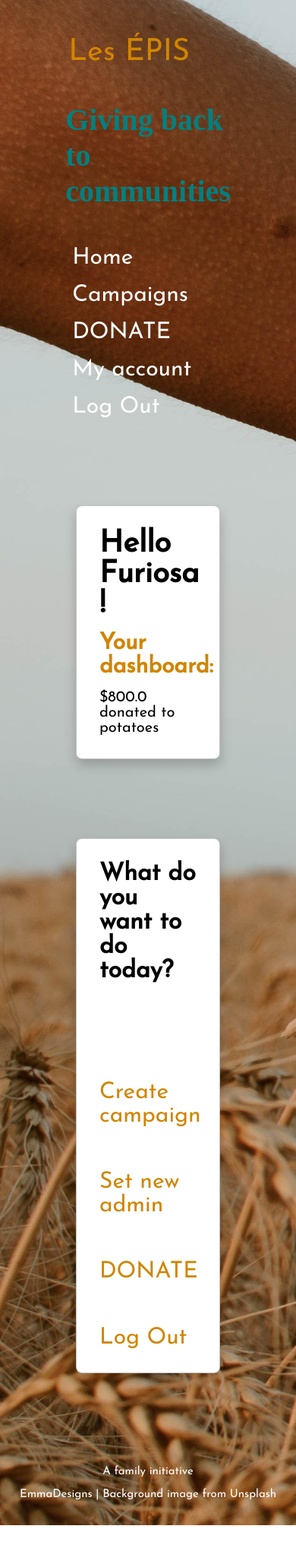
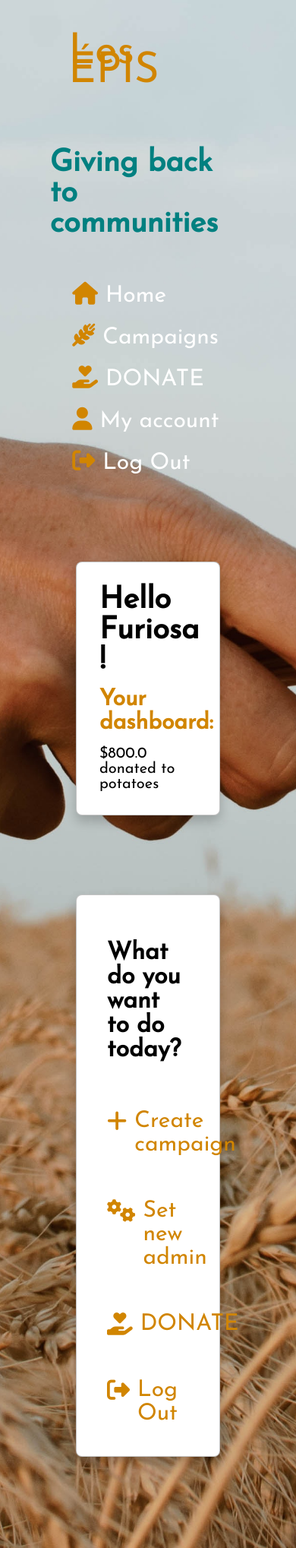
Before and after one commit to this-is-emma/epis, a Flask app: page /user_account in a window 390 px wide. Shown: the top 2037 px of the page at 76% size. Before the commit the page ends 2007 px from the top, so only its background shows below. Run offline with Flask 2, Linux system fonts and the light colour scheme; a user stored in the database is signed in; data comes from the database, SQL or seed files in the repository; both versions use the stored data as it was after the commit; some libraries are stand-ins or nearby versions; some web fonts are replaced.

Commit message:
cosmetics

```diff
--- a/foundation_app/static/styles.css
+++ b/foundation_app/static/styles.css
@@ -92,10 +92,10 @@
   }
   .flash-message {
     background-color: white;
-    padding-top: 25px;
+    padding-top: 20px;
     text-align: center;
     font-size: 30px;
-    color: green;
+    color: teal;
   }
 
   .content {
@@ -170,8 +170,8 @@
 
 .campaign-details {
     text-align: left;
-    padding: 2.5em;
-    padding-left: 3.5em;
+    margin: 50px 40px;
+    padding: 30px;
     display: flex;
     flex-direction: column;
     gap: 1.5em;
@@ -192,12 +192,20 @@
     font-weight: bold;
 }
 
-.campaign-details a, .user-actions a{
+.campaign-details a{
     text-decoration: none;
     color: rgb(209, 133, 0);
     transition: all 1s ease-out;
     font-size: 30px;
 }
+
+/*Single image in campaign detail*/
+.campaign-detail-img {
+  width: 500px;
+  height: 500px;
+}
+
+
 
 .campaign-details a:hover, .user-actions a:hover{
     color: rgb(255, 77, 0);
@@ -226,6 +234,7 @@
     transition: all 1.2s ease;
 }
 
+/*User-account: DASHBOARD */
 .user-account{
     display: flex;
     flex-direction: column;
@@ -252,6 +261,7 @@
     color:rgb(209, 133, 0);
 }
 
+/* User_account: User-action links ('What do you want to do today section)*/
 .user-actions{
   display: flex;
   flex-direction: row;
@@ -259,9 +269,38 @@
   border-radius: 8px;
   box-shadow: 0 8px 15px rgba(0, 0, 0, 0.2);
   margin: 40px 40px;
-    padding: 30px;
-    gap: 3.5em;
+  padding:  40px;
+  gap: 1em;
   background: rgb(255, 255, 255);
+}
+
+.user-actions-links{
+  display: flex;
+  flex-direction: row;
+  padding-top: 3.5vh;
+  height: auto;
+  gap: 0.5em;
+}
+
+.user-actions h1 {
+  padding-top: 20px;
+}
+
+.user-actions a{
+  display: flex;
+  flex-direction: row;
+  text-decoration: none;
+  color: rgb(209, 133, 0);
+  transition: all 1s ease-out;
+  font-size: 30px;
+}
+
+/*Mobile icons*/
+#mobile-icons{
+  visibility: hidden;
+  color:rgb(209, 133, 0);
+  margin-right: 5px;
+  padding-right: 5px;
 }
 
 /* form errors */
@@ -282,16 +321,32 @@
 }
 
 
-@media screen and (max-width: 960px) {
+@media only screen and (max-width: 1024px) {
+
+  /*Mobile icons*/
+  #mobile-icons{
+    visibility: visible;
+    color:rgb(209, 133, 0);
+    margin-right: 5px;
+    padding-right: 5px;
+  }
 
   body {
     margin: 0;
     font-family: "Josefin Sans";
     font-weight: lighter;
     background-image: url('bg.jpg');
+    background-position: center center;
     background-size: cover;
     background-repeat: no-repeat;
-      position: relative;
+  }
+
+  .header h2 {
+    font-family: "Josefin Sans";
+    font-size: 5em;
+    margin-bottom: 40px;
+    margin-left: -5px;
+    color: teal;
   }
 
   .header {
@@ -303,6 +358,7 @@
     justify-content: none;
     font-weight: lighter;
     gap:0.5em;
+    font-size: 0.5em;
   }
 
   .header > :last-child {
@@ -314,12 +370,14 @@
   .header > :first-child{
     margin-top: 30px;
     margin-left: -5px;
+    margin-bottom: 40px;
     align-self: flex-start;
     font-weight: lighter;
     color: rgb(209, 133, 0);
-        font-size: 2.5em;
+    font-size: 7em;
   }
 
+  /*content div from base.html*/
   .content {
     color:black;
     margin: 25px;
@@ -327,7 +385,7 @@
     display: flex;
     flex-direction: column;
     gap: 20px;
-        font-size: 20px;
+    font-size: 1.2em;
   }
 
   .user-actions{
@@ -337,8 +395,30 @@
     border-radius: 8px;
     box-shadow: 0 8px 15px rgba(0, 0, 0, 0.2);
     margin: 40px 40px;
-        padding: 30px;
-        gap: 3.5em;
+    padding: 40px;
+    gap: 0.5em;
     background: rgb(255, 255, 255);
   }
+
+  .user-actions-links{
+    display: flex;
+    flex-direction: column;
+    height: auto;
+    gap: 3.5em;
   }
+
+  /*User-account: DASHBOARD */
+  .user-account{
+    display: flex;
+    flex-direction: column;
+    margin: 10px;
+    padding:20px;
+    gap: 1.5em;
+  }
+
+  /*Single image in campaign detail*/
+  .campaign-detail-img {
+    width: auto;
+    height: auto;
+  }
+}
--- a/foundation_app/templates/base.html
+++ b/foundation_app/templates/base.html
@@ -4,30 +4,31 @@
         <title>Les ÉPIS</title>
         <link rel="stylesheet" href="https://fonts.googleapis.com/css?family=Josefin Sans">
         <link rel="stylesheet" href="https://fonts.googleapis.com/css?family=League Script">
+        <script src="https://kit.fontawesome.com/f98920d462.js" crossorigin="anonymous"></script>
         <link rel="stylesheet" href="../static/styles.css">
     </head>
     <body>
       <header class="header">
-        <a href="/">Les ÉPIS</a>
+        <a href="/"></span> Les ÉPIS</a>
         <h2>Giving back to communities</h2>
         <div class="'navbar">
           {% if current_user.is_authenticated %}
-          <a href="/">Home</a>
-          <a href="/campaigns">Campaigns</a>
-          <a href="/donate">DONATE</a>
-          <a href="/user_account">My account</a>
-          <a href="/logout">Log Out</a>
+          <a href="/"><span id="mobile-icons" class="fa-solid fa-house"></span>Home</a>
+          <a href="/campaigns"><span id="mobile-icons" class="fa-solid fa-wheat-awn"></span>Campaigns</a>
+          <a href="/donate"><span id="mobile-icons" class="fa-solid fa-hand-holding-heart"></span>DONATE</a>
+          <a href="/user_account"><span id="mobile-icons" class="fa-solid fa-user"></span>My account</a>
+          <a href="/logout"><span id="mobile-icons" class="fa-solid fa-right-from-bracket"></span>Log Out</a>
           {% elif current_user.is_authenticated and current_user.is_admin%}
-          <a href="/">Home</a>
-          <a href="/donate">DONATE</a>
-          <a href="/user_account">My account</a>
-          <a href="/logout">Log Out</a>
+          <a href="/"><span id="mobile-icons" class="fa-solid fa-house"></span>Home</a>
+          <a href="/donate"><span id="mobile-icons" class="fa-solid fa-hand-holding-heart"></span>DONATE</a>
+          <a href="/user_account"><span id="mobile-icons" class="fa-solid fa-user"></span>My account</a>
+          <a href="/logout"><span id="mobile-icons" class="fa-solid fa-right-from-bracket"></span>Log Out</a>
           <a href="/new_campaign">Create a campaign</a>
           {% else %}
-          <a href="/">Home</a>
-            <a href="/campaigns">Campaigns</a>
-            <a href="/login">Log in</a>
-            <a href="/signup">Sign up as a donor</a>
+            <a href="/"><span id="mobile-icons" class="fa-solid fa-house"></span>Home</a>
+            <a href="/campaigns"><span id="mobile-icons" class="fa-solid fa-wheat-awn"></span>Campaigns</a>
+            <a href="/login"><span id="mobile-icons" class="fa-solid fa-right-to-bracket"></span>Log in</a>
+            <a href="/signup"><span id="mobile-icons" class="fa-solid fa-user-plus"></span>Sign up as a donor</a>
           {% endif %}
         </div>
       </header>
--- a/foundation_app/templates/campaign_detail.html
+++ b/foundation_app/templates/campaign_detail.html
@@ -13,7 +13,7 @@
         <p>No donation yet...</p>
     {% endif %}
 
-    <p><img src="../static{{campaign.photo_url}}" width="500px" height="500px"></p>
+    <p><img class="campaign-detail-img" src="../static{{campaign.photo_url}}"></p>
 
     <a class='donate-btn' href="/donate">DONATE</a>
 </div>
--- a/foundation_app/templates/donate.html
+++ b/foundation_app/templates/donate.html
@@ -1,9 +1,9 @@
 {% extends 'base.html' %}
 {% block content %}
 
-<h1>Make a donation</h1>
+
 <div class="form-div">
-
+    <h1>Make a donation</h1>
     <form method="POST" action="{{ url_for('main.donate') }}">
         {{ form.csrf_token }}
 
--- a/foundation_app/templates/user_account.html
+++ b/foundation_app/templates/user_account.html
@@ -15,12 +15,14 @@
     </div>
     <div class="user-actions">
         <h1>What do you want to do today? </h1><br>
-        {% if current_user.is_admin %}
-        <a href="/new_campaign">Create campaign</a>
-        <a href="/set_admin">Set new admin</a>
-        {% endif %}
-        <a href="/donate">DONATE</a>
-        <a href="/logout">Log Out</a>
+        <div class="user-actions-links">
+            {% if current_user.is_admin %}
+            <a href="/new_campaign"><span id="mobile-icons" class="fa-solid fa-plus"></span>Create campaign</a>
+            <a href="/set_admin"><span id="mobile-icons" class="fa-solid fa-gears"></span>Set new admin</a>
+            {% endif %}
+            <a href="/donate"><span id="mobile-icons" class="fa-solid fa-hand-holding-heart"></span>DONATE</a>
+            <a href="/logout"><span id="mobile-icons" class="fa-solid fa-right-from-bracket"></span>Log Out</a>
+        </div>
     </div>
 </div>
 {% endblock %}
--- a/requirements.txt
+++ b/requirements.txt
@@ -1,3 +1,4 @@
+
 astroid==2.12.10
 async-generator==1.10
 attrs==22.1.0
@@ -39,7 +40,6 @@
 Pillow==9.3.0
 platformdirs==2.5.2
 pluggy==1.0.0
-psycopg2==2.9.2
 psycopg2-binary==2.9.5
 py==1.11.0
 pycparser==2.20
```
Also changed, not shown: foundation_app/database.db. Lines whose indentation alone changed are shown as unchanged.
